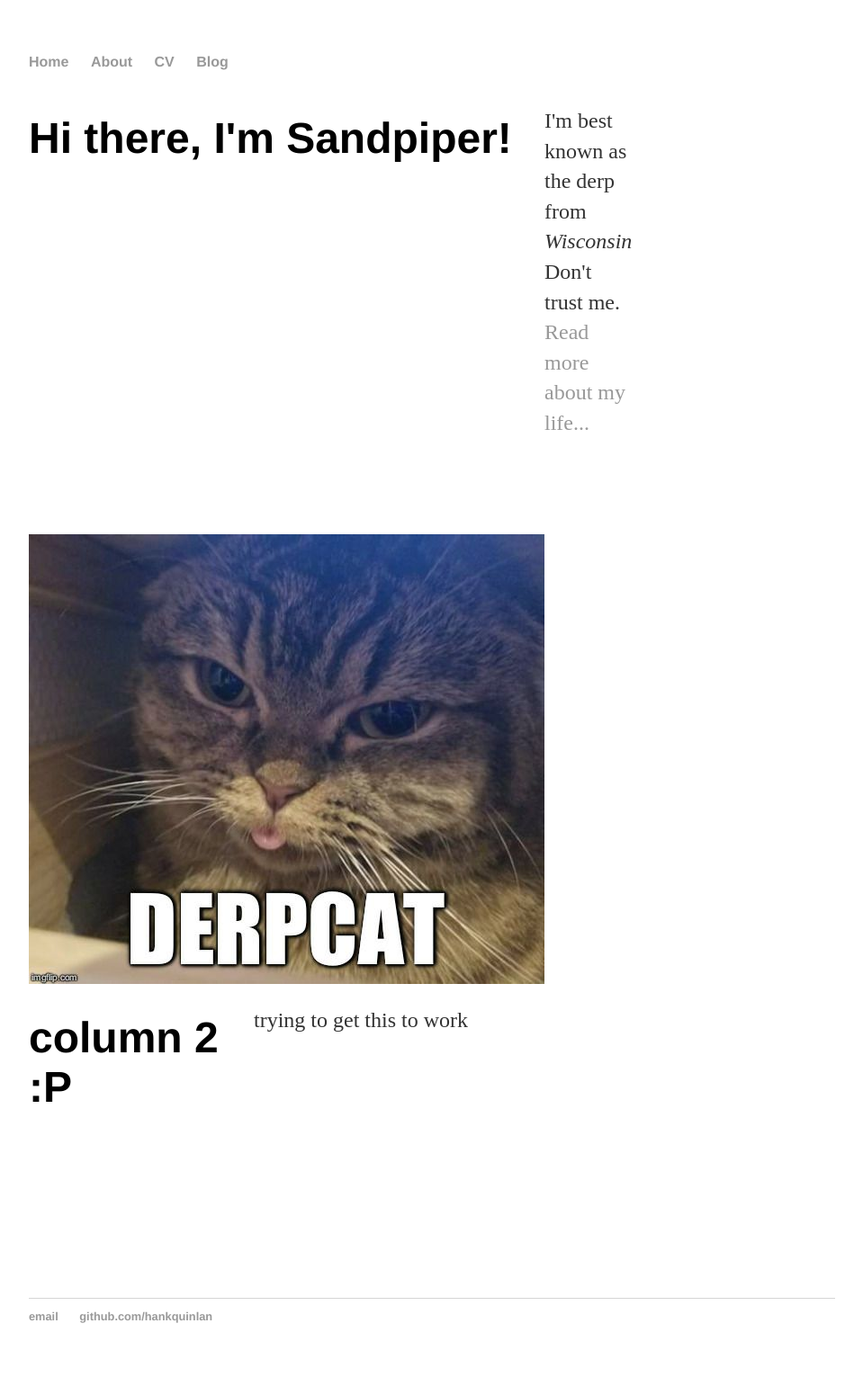
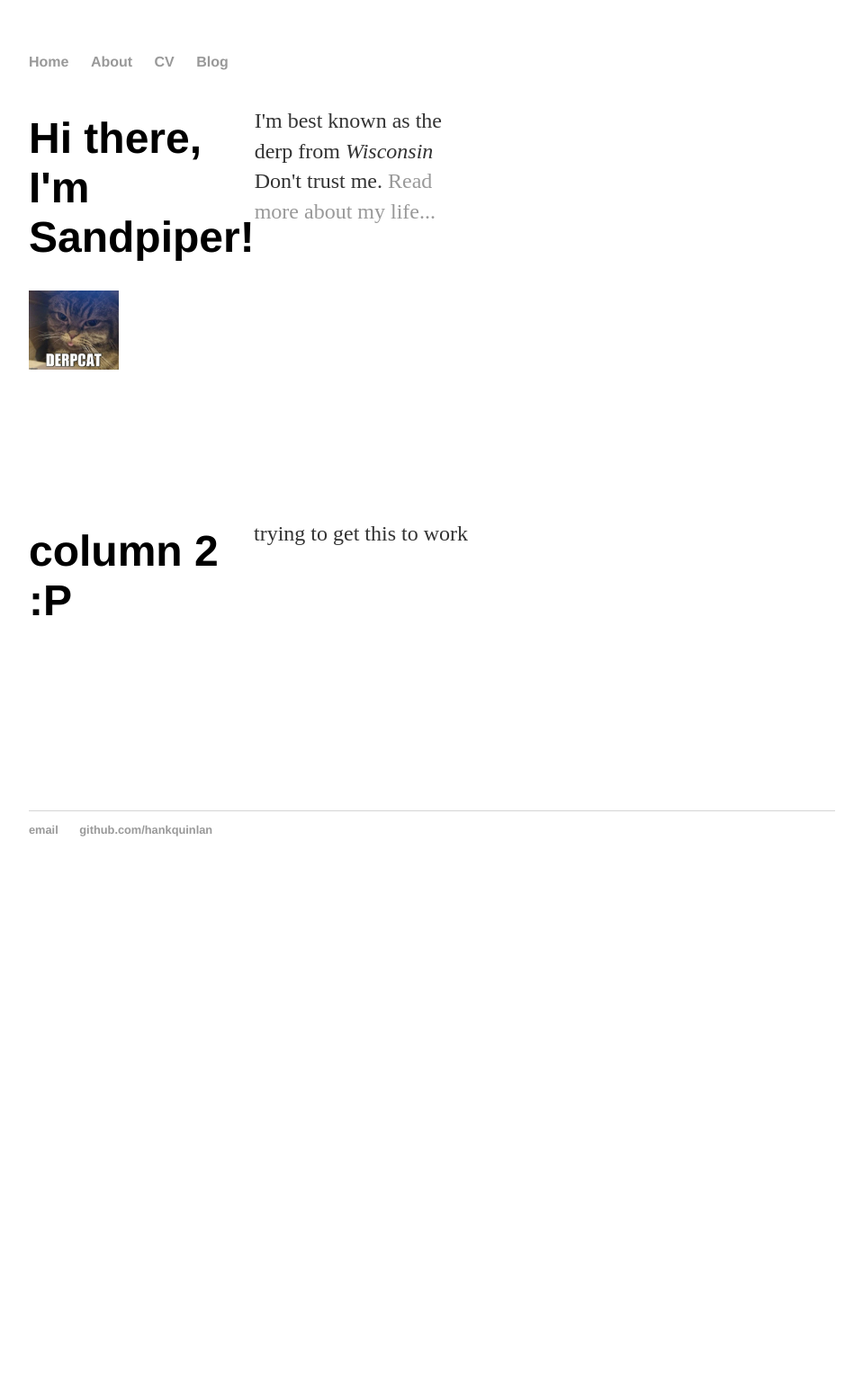
Before and after one commit to sandkinz/sandkinz.github.io, a Jekyll site: the page built from index.html, in a window 1280 px wide. Shown: the whole page at 90% size, without its empty margins (160-1119 px from the left). Built offline with Jekyll 4.4.1, drawn with Linux system fonts in a browser that asks for light colours; after the commit the page ends 990 px from its top, so only the background shows below that.

Commit message:
edit image tag

```diff
--- a/index.html
+++ b/index.html
@@ -5,7 +5,7 @@ title: Sandpiper, professional derp
 <div class="blurb">
 	<h1>Hi there, I'm Sandpiper!</h1>
 	<p>I'm best known as the derp from <em>Wisconsin</em> Don't trust me. <a href="/about">Read more about my life...</a></p>
-	<img src="derpcat.jpg"/>
+	<img src="derpcat.jpg" width="100px" />
 </div><!-- /.blurb -->
 
 <div class="blurb">
```
